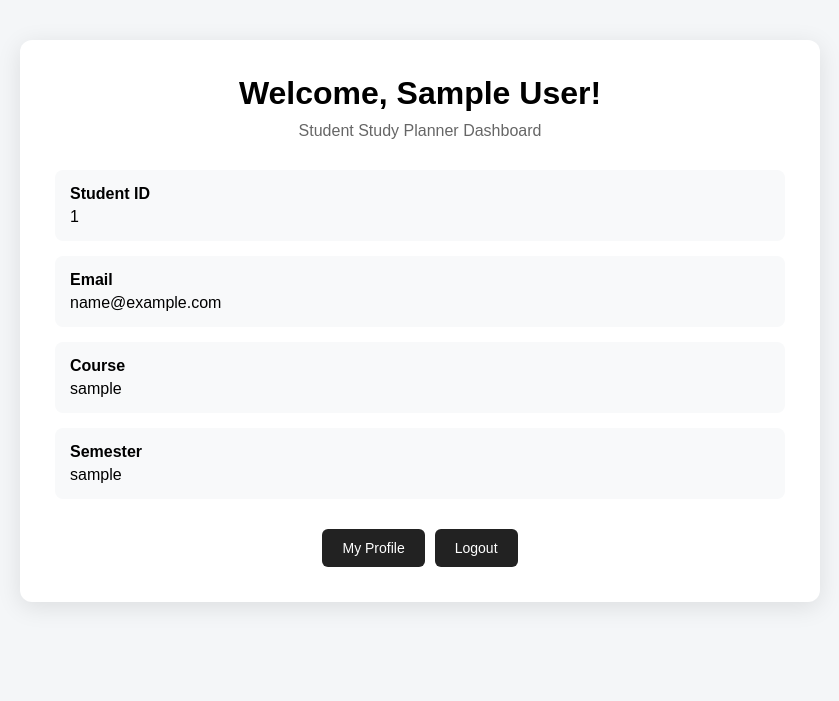
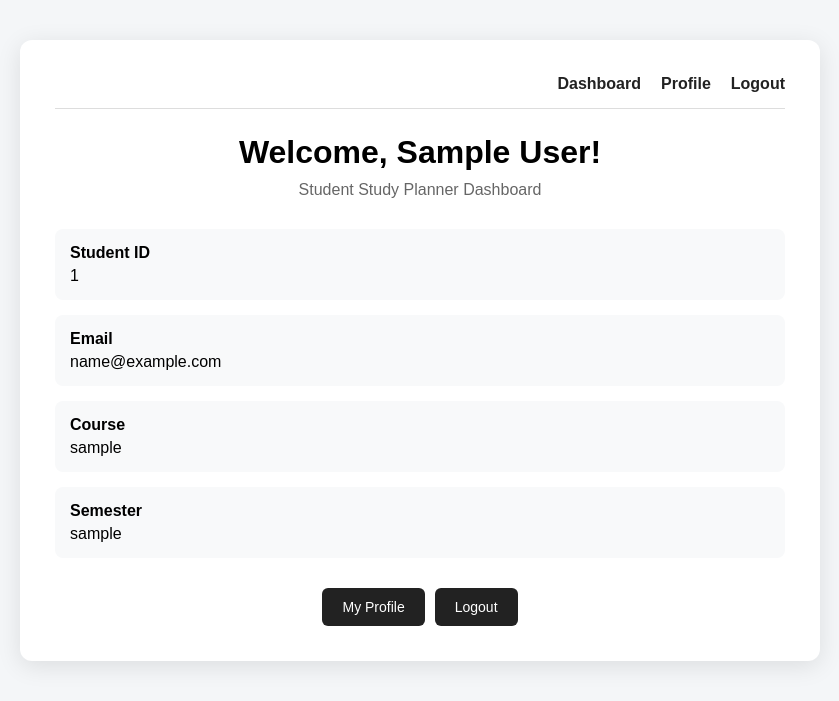
Before and after one commit to ganeshvibhuti30-prog/Student-Study-Planner, a Flask app: page /dashboard in a window 1280 px wide. Shown: the top 701 px of the page, without its empty margins (220-1059 px from the left). Run offline with Flask 3, Linux system fonts and the light colour scheme; the visitor is signed in with stand-in values (Sample User, id 1); data comes from the database, SQL or seed files in the repository.

Commit message:
Add authentication navigation header

```diff
--- a/static/css/dashboard.css
+++ b/static/css/dashboard.css
@@ -9,6 +9,25 @@ body {
     background: #f4f6f8;
     min-height: 100vh;
     padding: 40px 20px;
+}
+
+.top-navigation {
+    display: flex;
+    justify-content: flex-end;
+    gap: 20px;
+    margin-bottom: 25px;
+    padding-bottom: 15px;
+    border-bottom: 1px solid #ddd;
+}
+
+.top-navigation a {
+    color: #222;
+    text-decoration: none;
+    font-weight: bold;
+}
+
+.top-navigation a:hover {
+    text-decoration: underline;
 }
 
 .dashboard-container {
--- a/templates/dashboard.html
+++ b/templates/dashboard.html
@@ -18,6 +18,23 @@
     <div class="dashboard-container">
 
         <div class="dashboard-card">
+
+            <nav class="top-navigation">
+
+                <a href="{{ url_for('dashboard') }}">
+                    Dashboard
+                </a>
+
+                <a href="{{ url_for('profile') }}">
+                    Profile
+                </a>
+
+                <a href="{{ url_for('logout') }}"
+                   onclick="return confirm('Are you sure you want to logout?');">
+                    Logout
+                </a>
+
+            </nav>
 
             <div class="dashboard-header">
 
@@ -63,17 +80,17 @@
 
             <div class="navigation">
 
-                <a href="/profile">
+                <a href="{{ url_for('profile') }}">
                     <button type="button">
                         My Profile
                     </button>
                 </a>
 
-                <a href="/logout"
-                    onclick="return confirm('Are you sure you want to logout?');">
-                        <button type="button">
-                            Logout
-                        </button>
+                <a href="{{ url_for('logout') }}"
+                   onclick="return confirm('Are you sure you want to logout?');">
+                    <button type="button">
+                        Logout
+                    </button>
                 </a>
 
             </div>
```
